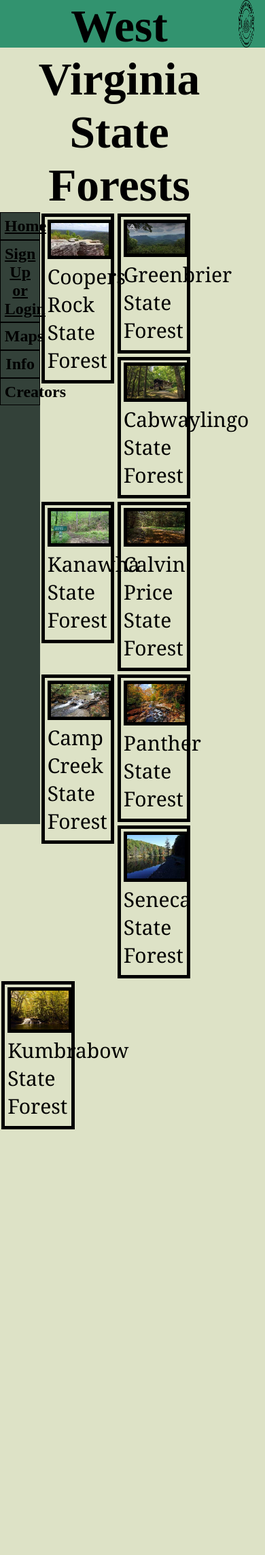
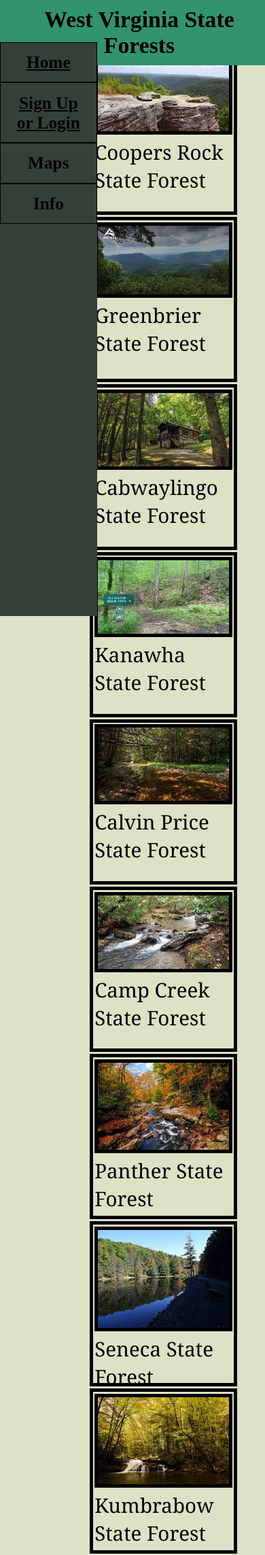
Before and after one commit to Lcs-Knsk/CAC-2022, a Flask app: page / in a window 390 px wide. Shown: the whole page at 68% size. Before the commit the page ends 1661 px from the top, so only its background shows below. Run offline with Flask 2, Linux system fonts and the light colour scheme.

Commit message:
Made home page responsive.

```diff
--- a/website/static/CSS/ButtonBox.css
+++ b/website/static/CSS/ButtonBox.css
@@ -1,7 +1,12 @@
+#InfoWrapper{
+    margin-top: 10px;
+    margin-left: 130px;
+}
+
 .StateParkBox{
     float: left;
 
-    width: 23%;
+    width: 24vh;
 
     border: 5px solid black;
     padding: 1%;
@@ -15,7 +20,7 @@
     background-color: DDE2C6;
     font-size: 15px;
     text-decoration: none;
-    height: 50%;
+    height: 27vh;
 }
 
 .StateParkBox:hover{
@@ -36,7 +41,7 @@
 .StateParkTitle{
     text-align: left;
     margin: 5px 0px 5px 0px;
-    font-size: 200%;
+    font-size: 3.5vh;
 }
 
 .StateParkAbout{
--- a/website/static/CSS/mainPage.css
+++ b/website/static/CSS/mainPage.css
@@ -2,17 +2,21 @@ html, body{
     margin: 0;
     background-color: #DDE2C6;
     user-select: none;
-
 }
 
 #sideBar{
+
+    position: fixed;
+
     margin: 0px;
+    margin-right: 17vh;
     padding: 0px;
     background-color: #334139;
 
-    width: 15%;
+    width: 17vh;
     float: left;
-    height: 900px;
+    height: 100vh;
+
 }
 
 .sideBarAttribute{
@@ -21,7 +25,7 @@ html, body{
     margin: 0px;
     padding: 10%;
     text-align: center;
-    font-size: 150%;
+    font-size: 3vh;
     font-weight: bold;
     border: 1px solid black;
     color: black;
@@ -31,27 +35,28 @@ html, body{
     background-color: #232925;
 }
 
+#topBarFiller{
+    height: 7.3vh;
+    width: 100%;
+}
+
 
 #topMenu{
     background-color: #32936F;
-    height: 90px;
     width: 100%;
-    margin: 0px;
-    height: 70px;
+    padding: 10px;
+    position: fixed;
 }
 
 #titleText{
-    width: 90%;
     font-size: 4vh;
-    text-align: center;
-    margin: 0px;
-    float: left;
+    text-align: center
 }
 
 #titleImg{
-    display: inline-block;
+    display: none;
     vertical-align: top;
-    width: 6%;
+    width: 65px;
     height: 100%;
     margin: 0px;
 }
--- a/website/templates/Home.html
+++ b/website/templates/Home.html
@@ -3,6 +3,7 @@
 <html>
     <head>
         <title>CAC 2022</title>
+        <meta name="viewport" content="width=device-width, initial-scale=1.0">
         <link rel="stylesheet" href="{{ url_for('static', filename='CSS/mainPage.css')}}">
         <link rel="stylesheet" href="{{ url_for('static', filename='CSS/ButtonBox.css') }}">
         <script src="{{url_for('static', filename='Javascript/Home.js')}}"></script>
@@ -10,15 +11,10 @@
 
     <body>
         <div id="topMenu">
-            <div id="titleText">
-                <h1>West Virginia State Forests</h1>
+            <h1 id="titleText">West Virginia State Forests</h1>
         </div>
 
-            <div id="titleImg">
-                <img id="LogoImg" src="{{ url_for('static', filename='Images/SpaghettiCodeInc.png') }}">
-            </div>
-
-        </div>
+        <div id="topBarFiller"></div>
 
         <div id="sideBar">
 
@@ -36,10 +32,10 @@
 
             <a class="sideBarAttribute">Maps</a> <br>
             <a class="sideBarAttribute">Info</a> <br>
-            <a class="sideBarAttribute">Creators</a> <br>
         </div>
 
 
+        <div id="InfoWrapper">
             <div id="StateParkBoxWrapper">
 
                 <a class="StateParkBox" href="{{ url_for('views.CoopersRock') }}">
@@ -159,6 +155,7 @@
                     </div>
                 </a>
             </div>
+        </div>
 
     </body>
 </html>
```
Also changed, not shown: website/database.db. Lines whose indentation alone changed are shown as unchanged.
